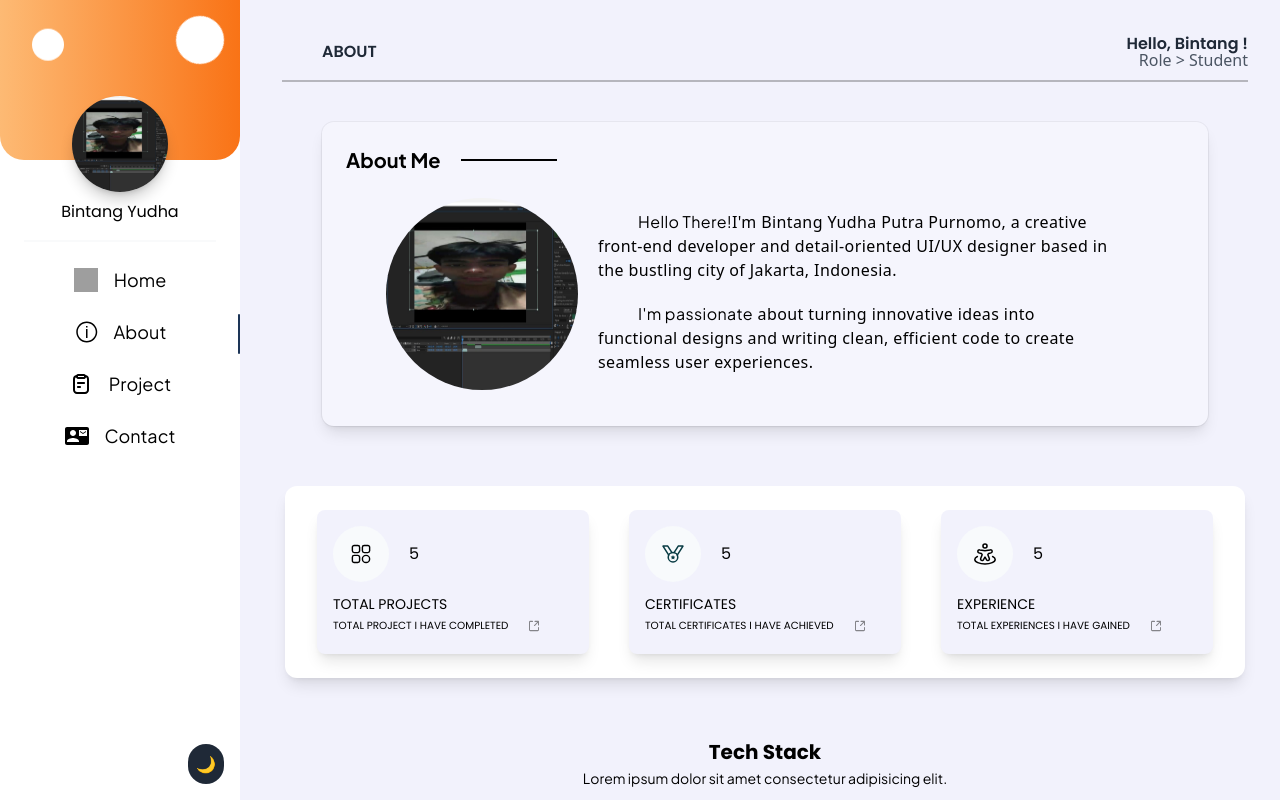
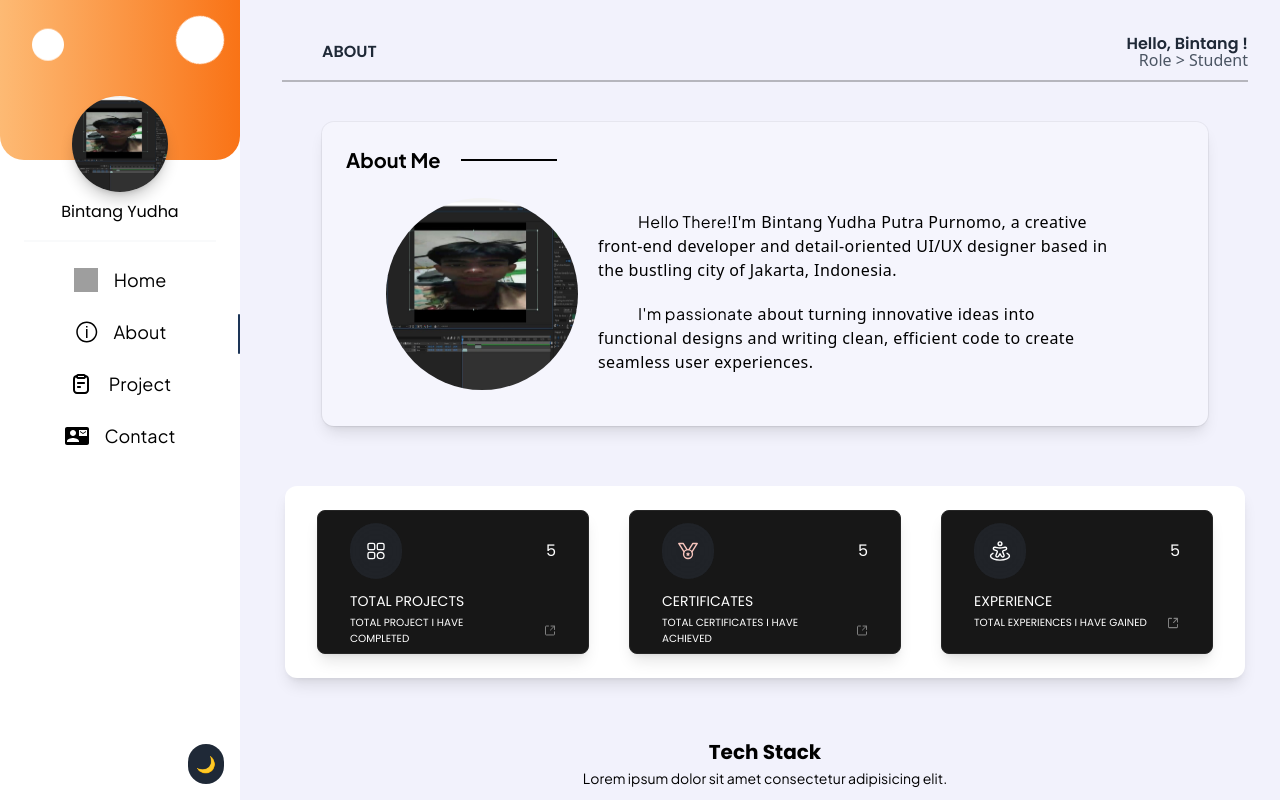
Before and after one commit to Bibintanggg/porto-V3, a React (Vite) app: page /about in a window 1280 px wide. Shown: the top 800 px of the page. Built offline with nearby package versions, Linux system fonts and the light colour scheme; grey boxes are pictures that could not be loaded.

Commit message:
new card

```diff
--- /dev/null
+++ b/src/Component/SpotlightCard.jsx
@@ -0,0 +1,60 @@
+import { useRef, useState } from "react";
+
+const SpotlightCard = ({
+  children,
+  className = "",
+  spotlightColor = "rgba(255, 255, 255, 0.25)",
+}) => {
+  const divRef = useRef(null);
+  const [isFocused, setIsFocused] = useState(false);
+  const [position, setPosition] = useState({ x: 0, y: 0 });
+  const [opacity, setOpacity] = useState(0);
+
+  const handleMouseMove = (e) => {
+    if (!divRef.current || isFocused) return;
+
+    const rect = divRef.current.getBoundingClientRect();
+    setPosition({ x: e.clientX - rect.left, y: e.clientY - rect.top });
+  };
+
+  const handleFocus = () => {
+    setIsFocused(true);
+    setOpacity(0.6);
+  };
+
+  const handleBlur = () => {
+    setIsFocused(false);
+    setOpacity(0);
+  };
+
+  const handleMouseEnter = () => {
+    setOpacity(0.6);
+  };
+
+  const handleMouseLeave = () => {
+    setOpacity(0);
+  };
+
+  return (
+    <div
+      ref={divRef}
+      onMouseMove={handleMouseMove}
+      onFocus={handleFocus}
+      onBlur={handleBlur}
+      onMouseEnter={handleMouseEnter}
+      onMouseLeave={handleMouseLeave}
+      className={`relative rounded-3xl border border-neutral-800 bg-neutral-900 overflow-hidden p-8 ${className}`}
+    >
+      <div
+        className="pointer-events-none absolute inset-0 opacity-0 transition-opacity duration-500 ease-in-out"
+        style={{
+          opacity,
+          background: `radial-gradient(circle at ${position.x}px ${position.y}px, ${spotlightColor}, transparent 80%)`,
+        }}
+      />
+      {children}
+    </div>
+  );
+};
+
+export default SpotlightCard;
--- a/src/Pages/About.jsx
+++ b/src/Pages/About.jsx
@@ -9,6 +9,7 @@ import TechIcon from "../assets/Icon/tech.svg";
 import FrameworkIcon from "../assets/Icon/framework.svg";
 import ToolsIcon from "../assets/Icon/tools.svg";
 import { useDarkMode } from "../Component/DarkMode.jsx";
+import SpotlightCard from "../Component/SpotlightCard.jsx";
 
 import BootstrapIcon from "../assets/TechIcon/Bootstrap.svg";
 import CSS3Icon from "../assets/TechIcon/CSS3.svg";
@@ -96,7 +97,8 @@ function About() {
   }
   return (
     <div
-    className={`relative min-h-screen flex transition-all duration-300 ${darkMode ? "bg-[#131523]" : "bg-[#f2f2fc]"
+      className={`relative min-h-screen flex transition-all duration-300 ${
+        darkMode ? "bg-[#131523]" : "bg-[#f2f2fc]"
       } ${isOpen ? "" : "-ml-[17rem]"}`}
     >
       <div className="w-[250px] h-screen fixed top-0 left-0">
@@ -105,41 +107,64 @@ function About() {
 
       <div className="flex-1 ml-[250px] p-8 md:p-8 overflow-y-auto">
         <div className="bg-transparent">
-        <div className={`flex justify-between text-left ${isOpen ? 'opacity-100' : 'opacity-100'}`}>
-            <h1 className={`text-base font-semibold ${darkMode ? 'text-white' : 'text-gray-800'}
-            ${isOpen ? "ml-10" : "ml-10"} font-poppins pt-2`}>
+          <div
+            className={`flex justify-between text-left ${
+              isOpen ? "opacity-100" : "opacity-100"
+            }`}
+          >
+            <h1
+              className={`text-base font-semibold ${
+                darkMode ? "text-white" : "text-gray-800"
+              }
+            ${isOpen ? "ml-10" : "ml-10"} font-poppins pt-2`}
+            >
               ABOUT
             </h1>
             <div className={`text-right ${isOpen ? "" : "mr-10"}`}>
-              <h2 className={`text-base font-semibold ${darkMode ? 'text-white' : 'text-gray-800'} font-poppins`}>
+              <h2
+                className={`text-base font-semibold ${
+                  darkMode ? "text-white" : "text-gray-800"
+                } font-poppins`}
+              >
                 Hello, Bintang !
               </h2>
-              <p className={`-translate-y-2 ${darkMode ? 'text-gray-300' : 'text-gray-600'}`}>
+              <p
+                className={`-translate-y-2 ${
+                  darkMode ? "text-gray-300" : "text-gray-600"
+                }`}
+              >
                 Role &gt; Student
               </p>
             </div>
           </div>
-          <div className={`w-full h-0.5 ${darkMode ? 'bg-white' : 'bg-black'} mx-auto opacity-25`}></div>
+          <div
+            className={`w-full h-0.5 ${
+              darkMode ? "bg-white" : "bg-black"
+            } mx-auto opacity-25`}
+          ></div>
 
           <div className="flex flex-col items-center h-auto gap-5 p-10">
             <div className="flex flex-col md:flex-row items-center gap-5 w-full">
               <div
                 className={`w-full md:w-[60rem] h-[19rem] items-center mx-auto isolate aspect-video
-                rounded-xl shadow-lg ring-1 ring-black/5 ${darkMode
+                rounded-xl shadow-lg ring-1 ring-black/5 ${
+                  darkMode
                     ? "bg-gradient-to-r from-black/20 to-black/20 "
                     : "bg-white/20"
                 } ${isOpen ? "" : "h-[46rem] "} `}
               >
                 <div className="p-6 flex items-center gap-4">
                   <h1
-                    className={`font-bold text-xl font-jakarta ${darkMode ? "text-white" : "text-black"
+                    className={`font-bold text-xl font-jakarta ${
+                      darkMode ? "text-white" : "text-black"
                     }`}
                   >
                     About Me
                   </h1>
                   <div className="relative flex items-center">
                     <div
-                      className={`absolute w-24 h-0.5 left-1 ${darkMode ? "bg-white" : "bg-black"
+                      className={`absolute w-24 h-0.5 left-1 ${
+                        darkMode ? "bg-white" : "bg-black"
                       }`}
                     ></div>
                   </div>
@@ -149,7 +174,8 @@ function About() {
                     <img src={FotoBintang} className="w-48 h-48 rounded-full" />
                     <div className="pt-3">
                       <p
-                        className={`max-w-lg tracking-wide text-base ${darkMode ? "text-white" : "text-black"
+                        className={`max-w-lg tracking-wide text-base ${
+                          darkMode ? "text-white" : "text-black"
                         } ${isOpen ? "" : "text-balance"}`}
                       >
                         <span className="ml-10 font-jakarta">Hello There!</span>
@@ -158,7 +184,8 @@ function About() {
                         the bustling city of Jakarta, Indonesia.
                       </p>
                       <p
-                        className={`max-w-lg tracking-wide mt-5 text-base ${darkMode ? "text-white" : "text-black"
+                        className={`max-w-lg tracking-wide mt-5 text-base ${
+                          darkMode ? "text-white" : "text-black"
                         }`}
                       >
                         <span className="ml-10 font-jakarta">
@@ -176,70 +203,83 @@ function About() {
 
             <div
               className={`w-full md:w-[60rem] h-48 mt-10 flex gap-10 items-center justify-center
-              isolate aspect-video rounded-xl shadow-lg ${darkMode
+              isolate aspect-video rounded-xl shadow-lg ${
+                darkMode
                   ? "bg-gradient-to-r from-black/30 to-black/10"
                   : "bg-white"
               }`}
             >
               {dataProject.map((project) => (
-                <div
+                <SpotlightCard
                   key={project.id}
                   className={`p-4 rounded-lg h-36 w-full md:w-[17rem]
-                  isolate aspect-video shadow-lg ${darkMode
+                  isolate aspect-video shadow-lg ${
+                    darkMode
                       ? "bg-gradient-to-r from-black/30 to-black/20 "
                       : "bg-[#f2f2fc]"
                   }`}
+                  spotlightColor="rgba(0, 229, 255, 0.2)"
                 >
-                  <div className="cursor-pointer"
-                  onClick={() => handleNavigate(project.path)}>
-                    <div className="flex items-center gap-5">
+                  <div
+                    className="cursor-pointer -mt-5"
+                    onClick={() => handleNavigate(project.path)}
+                  >
+                    <div className="flex items-center gap-36">
                       <div
                         className={`w-14 h-14 rounded-full justify-center items-center flex
-                        ${darkMode
+                        ${
+                          darkMode
                             ? "bg-gray-50/20 invert brightness-75"
-                            : "bg-slate-50"
+                            : "bg-gray-700 rounded-full bg-clip-padding backdrop-filter backdrop-blur-xl bg-opacity-30 "
                         }`}
                       >
-                        <img src={project.icon} />
+                        <img
+                          src={project.icon}
+                          className={`${darkMode ? "" : "invert"}`}
+                        />
                       </div>
                       <p
-                        className={`font-poppins ${darkMode ? "text-white" : "text-black"
+                        className={`font-poppins text-white ${
+                          darkMode ? "" : ""
                         }`}
                       >
                         {project.value}
                       </p>
                     </div>
                     <p
-                      className={`text-sm translate-y-3 font-poppins ${darkMode ? "text-white" : "text-black"
+                      className={`text-sm translate-y-3 font-poppins ${
+                        darkMode ? "text-white" : "text-white"
                       }`}
                     >
                       {project.title}
                     </p>
-                    <div className="translate-y-4 font-poppins flex gap-5">
+                    <div className="translate-y-4 font-poppins flex gap-5 mb-">
                       <span
-                        className={`text-[0.65rem] ${darkMode ? "text-white" : "text-black"
+                        className={`text-[0.65rem] ${
+                          darkMode ? "text-white" : "text-white"
                         }`}
                       >
                         {project.desc}
                       </span>
-                      <img src={ShareIcon} alt="" className="w-3 opacity-45" />
-                    </div>
-
+                      <img src={ShareIcon} alt="" className="w-3 opacity-45 invert" />
                     </div>
                   </div>
+                </SpotlightCard>
               ))}
             </div>
 
             <div>
               <div className="text-center">
                 <p
-                  className={`text-xl font-bold mt-10 font-poppins ${darkMode ? "text-white" : "text-black"
+                  className={`text-xl font-bold mt-10 font-poppins ${
+                    darkMode ? "text-white" : "text-black"
                   }`}
                 >
                   Tech Stack
                 </p>
                 <span
-                  className={`text-sm font-jakarta ${darkMode ? "text-white" : "text-black"
+                  className={`text-sm font-jakarta ${
+                    darkMode ? "text-white" : "text-black"
                   }`}
                 >
                   Lorem ipsum dolor sit amet consectetur adipisicing elit.
@@ -250,14 +290,16 @@ function About() {
                 <div className="items-center justify-center flex pt-5">
                   <div
                     className={`w-24 h-14 rounded-lg flex justify-center items-center
-                    isolate aspect-video ${darkMode
+                    isolate aspect-video ${
+                      darkMode
                         ? "bg-gradient-to-r from-black/30 to-black/20"
                         : "bg-white"
                     }`}
                   >
                     <div
                       className={`w-20 h-10 rounded-lg flex justify-center items-center backdrop-blur-md backdrop-brightness-75
-                      ${darkMode
+                      ${
+                        darkMode
                           ? "bg-gradient-to-r from-black/30 to-black/10"
                           : "bg-gray-100"
                       }`}
@@ -265,7 +307,8 @@ function About() {
                       <img
                         src={TechIcon}
                         alt="Tech"
-                        className={`w-7 ${darkMode ? "invert brightness-75" : "text-black"
+                        className={`w-7 ${
+                          darkMode ? "invert brightness-75" : "text-black"
                         }`}
                       />
                     </div>
@@ -275,7 +318,8 @@ function About() {
                 <div className="flex items-center justify-center mt-2">
                   <button
                     className={`flex items-center justify-center gap-11 w-[360px] h-[65px] rounded-lg
-                  isolate aspect-video shadow-lg ${darkMode
+                  isolate aspect-video shadow-lg ${
+                    darkMode
                       ? "bg-gradient-to-r from-black/30 to-black/10"
                       : "bg-white"
                   }`}
@@ -285,8 +329,10 @@ function About() {
                         key={items.id}
                         onClick={() => setActiveStack(items.title)}
                         className={`flex items-center gap-2 w-36 h-10 rounded-md
-                          cursor-pointer isolate aspect-video shadow-lg ${activeStack === items.title ? "bg-gray-100" : ""
-                          } ${darkMode
+                          cursor-pointer isolate aspect-video shadow-lg ${
+                            activeStack === items.title ? "bg-gray-100" : ""
+                          } ${
+                          darkMode
                             ? "text-white bg-gradient-to-r from-black/50 to-black/30"
                             : "text-black bg-gray-100 "
                         }`}
@@ -295,7 +341,8 @@ function About() {
                           <img
                             src={items.icon}
                             alt=""
-                            className={`w-6 h-6 ${darkMode ? "invert brightness-75" : ""
+                            className={`w-6 h-6 ${
+                              darkMode ? "invert brightness-75" : ""
                             }`}
                           />
                           <p className="text-sm">{items.title}</p>
@@ -313,7 +360,8 @@ function About() {
                     >
                       <div
                         className={`relative flex items-center justify-center w-48 h-6 rounded p-10 gap-3
-                          overflow-hidden group transition-all duration-300 ease-in-out backdrop-blur-md backdrop-brightness-75 ${darkMode
+                          overflow-hidden group transition-all duration-300 ease-in-out backdrop-blur-md backdrop-brightness-75 ${
+                            darkMode
                               ? "bg-gradient-to-r from-black/30 to-black/20 border border-white/10"
                               : "bg-white"
                           }`}
@@ -328,7 +376,8 @@ function About() {
                           />
                           <span
                             className={`text-xs mt-2 font-poppins transition-transform duration-700
-                          ease-in-out group-hover:translate-x-2 ${darkMode ? "text-white" : "text-black"
+                          ease-in-out group-hover:translate-x-2 ${
+                            darkMode ? "text-white" : "text-black"
                           }`}
                           >
                             {icons.name}
```
Lines whose indentation alone changed are shown as unchanged.
